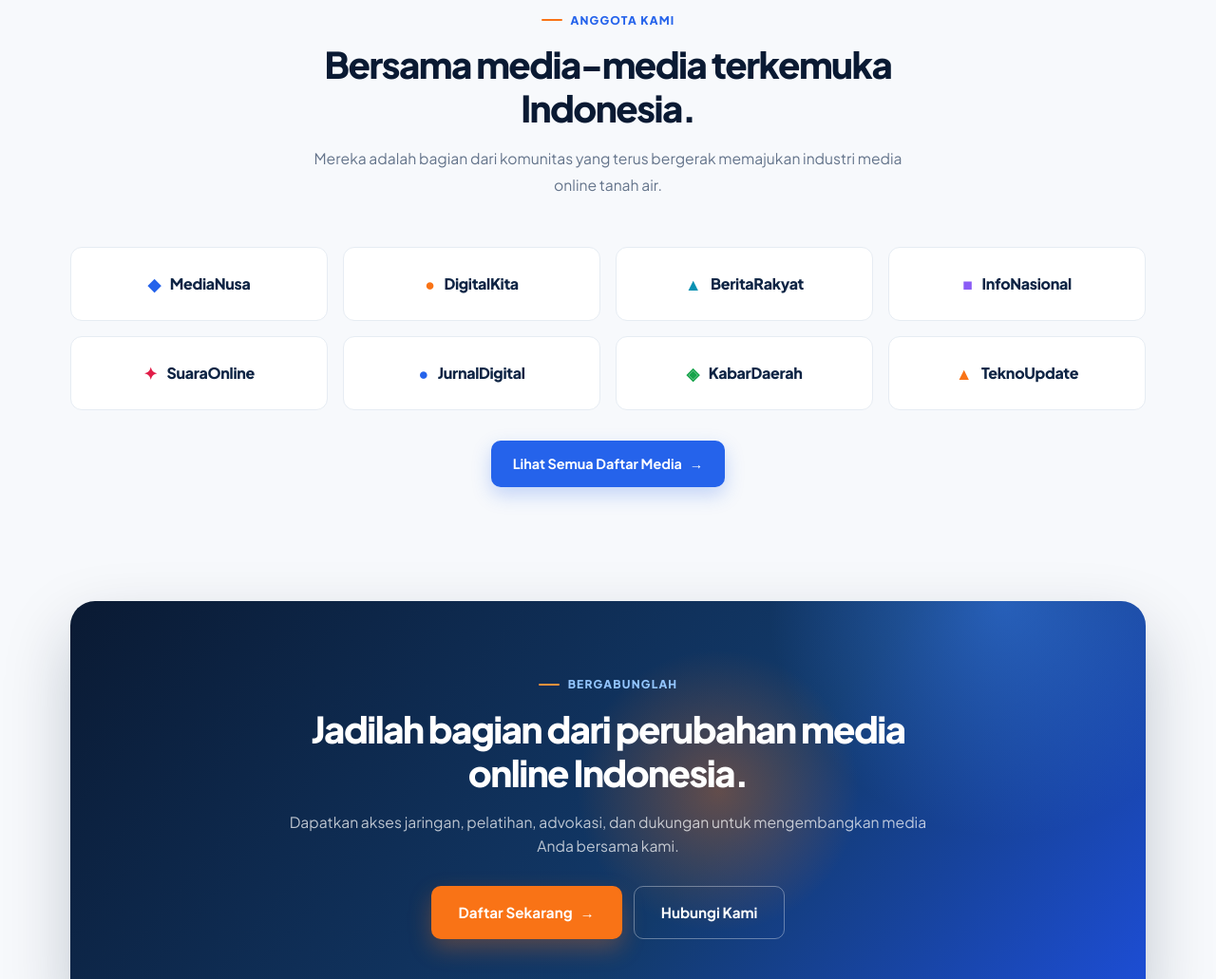
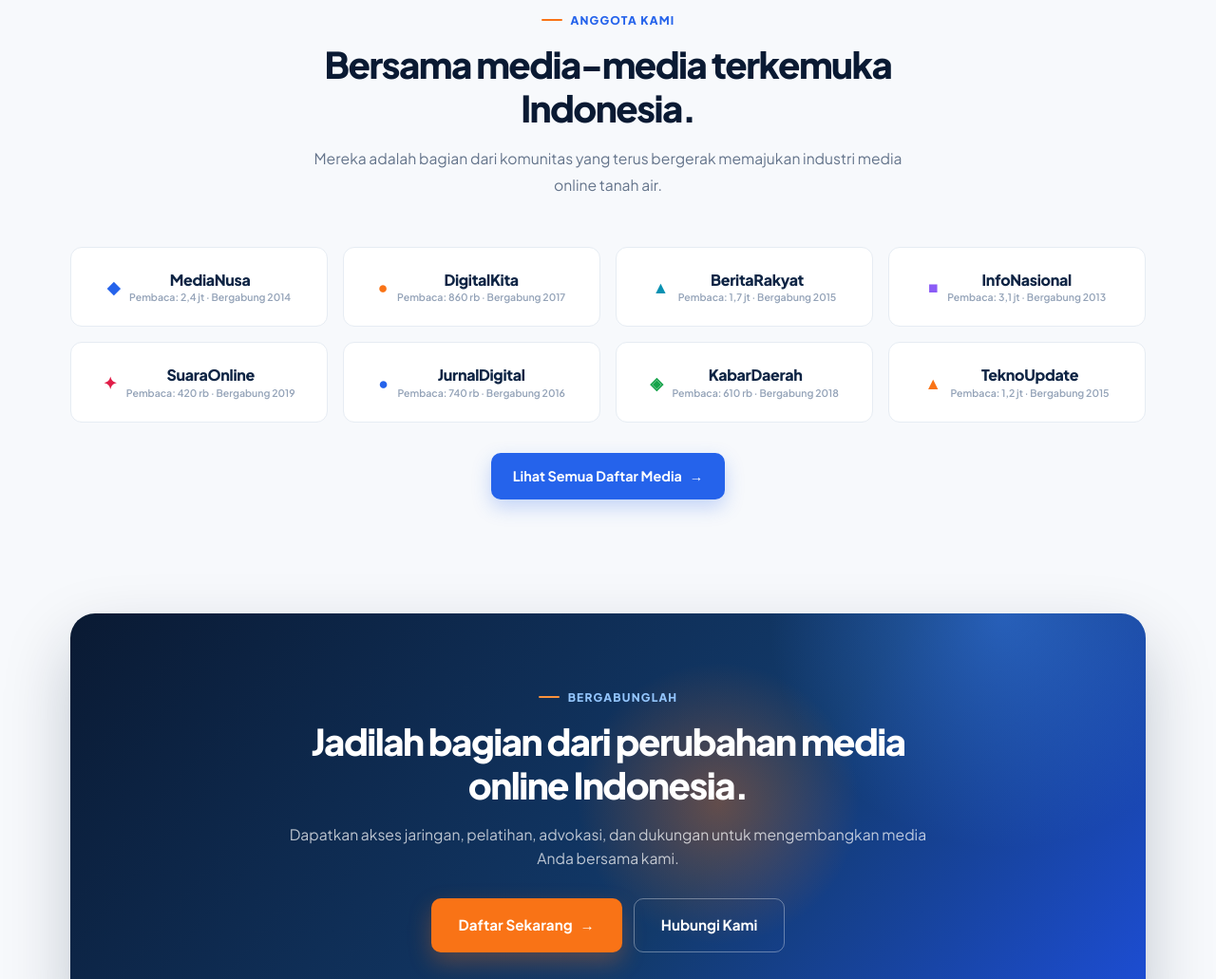
Before and after one commit to fernandoalbert/apmoi-web, a plain HTML site: page index.html in a window 1280 px wide. Shown: the part 3316-4347 px from the top of the page at 95% size. Drawn offline with Linux system fonts and the light colour scheme.

Commit message:
Tambah pembaca di link anggota beranda & segarkan cache PWA

```diff
--- a/css/style.css
+++ b/css/style.css
@@ -379,6 +379,8 @@ button { font-family: inherit; cursor: pointer; }
 }
 .logo-item:hover { border-color: #bfdbfe; box-shadow: var(--shadow-sm); transform: translateY(-3px); color: var(--blue); }
 .logo-glyph { font-size: 1.1rem; }
+.logo-text { display: flex; flex-direction: column; align-items: center; gap: 3px; line-height: 1.2; }
+.logo-item small { font-size: 0.66rem; font-weight: 600; color: var(--muted-light); letter-spacing: 0; }
 .g1 { color: var(--blue); } .g2 { color: var(--orange); } .g3 { color: #0891b2; } .g4 { color: var(--purple); }
 .g5 { color: #e11d48; } .g6 { color: var(--blue); } .g7 { color: #16a34a; } .g8 { color: var(--orange); }
 
--- a/index.html
+++ b/index.html
@@ -257,14 +257,14 @@
           <p class="section-desc reveal">Mereka adalah bagian dari komunitas yang terus bergerak memajukan industri media online tanah air.</p>
         </div>
         <div class="logo-cloud reveal">
-          <a class="logo-item" href="media-detail.html?id=0"><span class="logo-glyph g1">◆</span> MediaNusa</a>
-          <a class="logo-item" href="media-detail.html?id=1"><span class="logo-glyph g2">●</span> DigitalKita</a>
-          <a class="logo-item" href="media-detail.html?id=2"><span class="logo-glyph g3">▲</span> BeritaRakyat</a>
-          <a class="logo-item" href="media-detail.html?id=3"><span class="logo-glyph g4">■</span> InfoNasional</a>
-          <a class="logo-item" href="media-detail.html?id=4"><span class="logo-glyph g5">✦</span> SuaraOnline</a>
-          <a class="logo-item" href="media-detail.html?id=5"><span class="logo-glyph g6">●</span> JurnalDigital</a>
-          <a class="logo-item" href="media-detail.html?id=6"><span class="logo-glyph g7">◈</span> KabarDaerah</a>
-          <a class="logo-item" href="media-detail.html?id=7"><span class="logo-glyph g8">▲</span> TeknoUpdate</a>
+          <a class="logo-item" href="media-detail.html?id=0"><span class="logo-glyph g1">◆</span><span class="logo-text">MediaNusa<small>Pembaca: 2,4 jt · Bergabung 2014</small></span></a>
+          <a class="logo-item" href="media-detail.html?id=1"><span class="logo-glyph g2">●</span><span class="logo-text">DigitalKita<small>Pembaca: 860 rb · Bergabung 2017</small></span></a>
+          <a class="logo-item" href="media-detail.html?id=2"><span class="logo-glyph g3">▲</span><span class="logo-text">BeritaRakyat<small>Pembaca: 1,7 jt · Bergabung 2015</small></span></a>
+          <a class="logo-item" href="media-detail.html?id=3"><span class="logo-glyph g4">■</span><span class="logo-text">InfoNasional<small>Pembaca: 3,1 jt · Bergabung 2013</small></span></a>
+          <a class="logo-item" href="media-detail.html?id=4"><span class="logo-glyph g5">✦</span><span class="logo-text">SuaraOnline<small>Pembaca: 420 rb · Bergabung 2019</small></span></a>
+          <a class="logo-item" href="media-detail.html?id=5"><span class="logo-glyph g6">●</span><span class="logo-text">JurnalDigital<small>Pembaca: 740 rb · Bergabung 2016</small></span></a>
+          <a class="logo-item" href="media-detail.html?id=6"><span class="logo-glyph g7">◈</span><span class="logo-text">KabarDaerah<small>Pembaca: 610 rb · Bergabung 2018</small></span></a>
+          <a class="logo-item" href="media-detail.html?id=7"><span class="logo-glyph g8">▲</span><span class="logo-text">TeknoUpdate<small>Pembaca: 1,2 jt · Bergabung 2015</small></span></a>
         </div>
         <div class="center" style="text-align:center;margin-top:32px"><a href="daftar-media.html" class="btn btn-primary">Lihat Semua Daftar Media <span>→</span></a></div>
       </div>
--- a/sw.js
+++ b/sw.js
@@ -1,5 +1,5 @@
 /* Service worker APMOI — offline fallback untuk aset inti */
-const CACHE = "apmoi-v2";
+const CACHE = "apmoi-v3";
 const CORE = [
   "./", "./index.html", "./css/style.css", "./js/main.js", "./js/pages.js",
   "./js/media.js", "./js/articles.js", "./assets/apmoi-logo-transparent.png",
```
